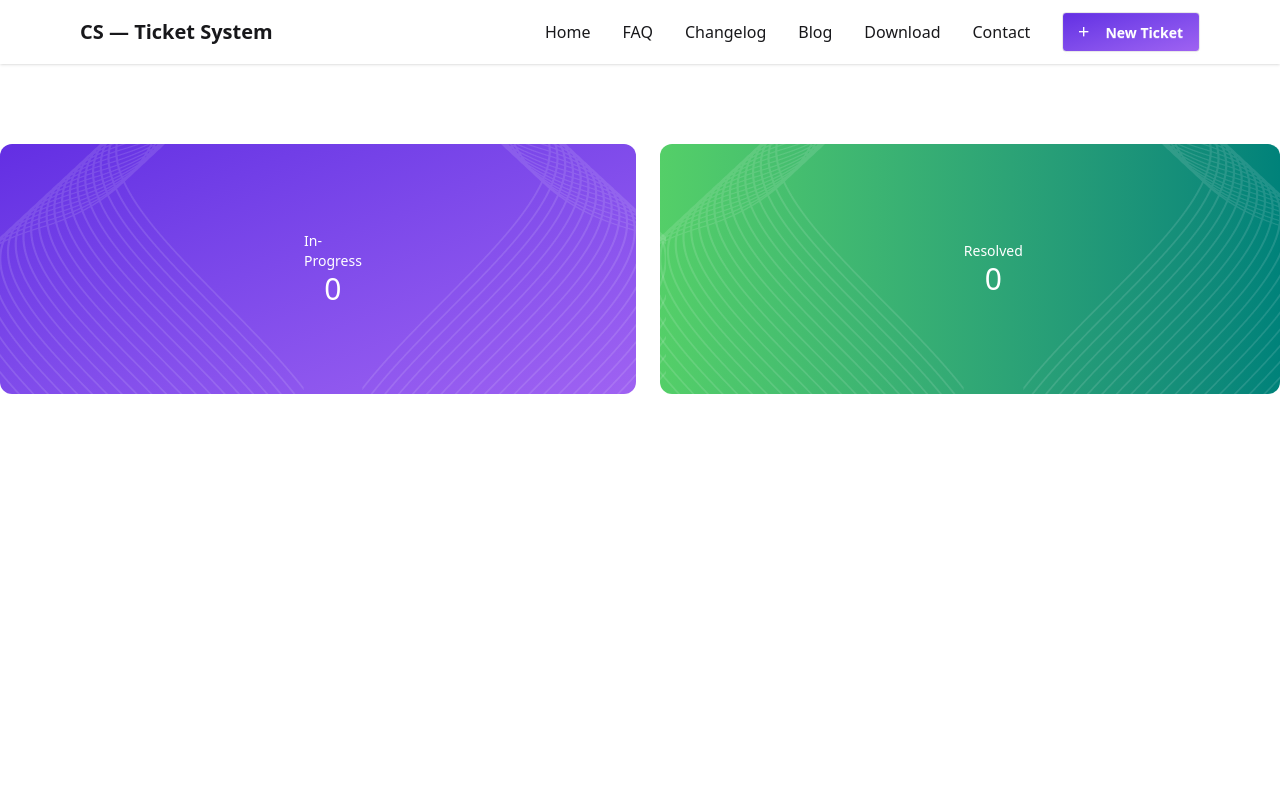
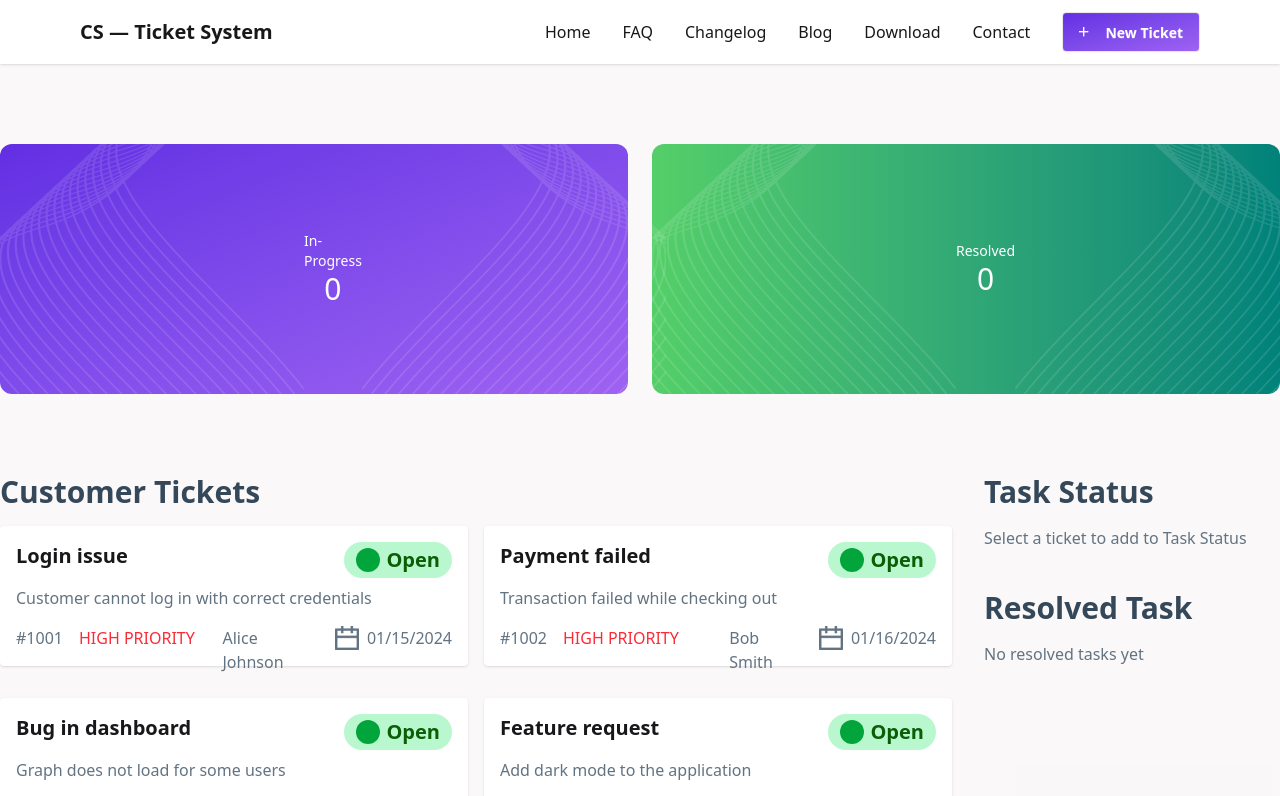
Before and after one commit to AmtazAhmedGazi/Customer-Support-Zone, a React (Vite) app: page / in a window 1280 px wide. Shown: the top 796 px of the page. Built offline with nearby package versions, Linux system fonts and the light colour scheme.

Commit message:
Added Task Status

```diff
--- /dev/null
+++ b/public/tickets.json
@@ -0,0 +1,137 @@
+[
+  {
+    "id": 1,
+    "title": "Login issue",
+    "description": "Customer cannot log in with correct credentials",
+    "customer": "Alice Johnson",
+    "priority": "High",
+    "status": "Open",
+    "createdAt": "01/15/2024"
+  },
+  {
+    "id": 2,
+    "title": "Payment failed",
+    "description": "Transaction failed while checking out",
+    "customer": "Bob Smith",
+    "priority": "High",
+    "status": "Open",
+    "createdAt": "01/16/2024"
+  },
+  {
+    "id": 3,
+    "title": "Bug in dashboard",
+    "description": "Graph does not load for some users",
+    "customer": "Charlie Brown",
+    "priority": "Medium",
+    "status": "Open",
+    "createdAt": "01/17/2024"
+  },
+  {
+    "id": 4,
+    "title": "Feature request",
+    "description": "Add dark mode to the application",
+    "customer": "Diana Prince",
+    "priority": "Low",
+    "status": "Open",
+    "createdAt": "01/18/2024"
+  },
+  {
+    "id": 5,
+    "title": "App crash",
+    "description": "App crashes on iOS 16.2",
+    "customer": "Ethan Hunt",
+    "priority": "High",
+    "status": "Open",
+    "createdAt": "01/19/2024"
+  },
+  {
+    "id": 6,
+    "title": "Email notifications not received",
+    "description": "Customer is not receiving any email alerts",
+    "customer": "Fiona Gallagher",
+    "priority": "Medium",
+    "status": "Open",
+    "createdAt": "01/20/2024"
+  },
+  {
+    "id": 7,
+    "title": "Password reset issue",
+    "description": "Reset link expired immediately",
+    "customer": "George Lucas",
+    "priority": "High",
+    "status": "Open",
+    "createdAt": "01/21/2024"
+  },
+  {
+    "id": 8,
+    "title": "Slow loading",
+    "description": "Dashboard takes more than 10 seconds to load",
+    "customer": "Hannah Baker",
+    "priority": "Medium",
+    "status": "Open",
+    "createdAt": "01/22/2024"
+  },
+  {
+    "id": 9,
+    "title": "Data sync problem",
+    "description": "Data from mobile app not syncing with server",
+    "customer": "Ian Malcolm",
+    "priority": "High",
+    "status": "Open",
+    "createdAt": "01/23/2024"
+  },
+  {
+    "id": 10,
+    "title": "UI glitch",
+    "description": "Buttons overlapping on smaller screens",
+    "customer": "Jessica Jones",
+    "priority": "Low",
+    "status": "Open",
+    "createdAt": "01/24/2024"
+  },
+  {
+    "id": 11,
+    "title": "Search not working",
+    "description": "Search results do not display correctly",
+    "customer": "Kevin Hart",
+    "priority": "Medium",
+    "status": "Open",
+    "createdAt": "01/25/2024"
+  },
+  {
+    "id": 12,
+    "title": "Incorrect billing",
+    "description": "Customer charged twice for the same order",
+    "customer": "Laura Palmer",
+    "priority": "High",
+    "status": "Open",
+    "createdAt": "01/26/2024"
+  },
+  {
+    "id": 13,
+    "title": "Notifications delayed",
+    "description": "Push notifications arrive late",
+    "customer": "Mark Ruffalo",
+    "priority": "Medium",
+    "status": "Open",
+    "createdAt": "01/27/2024"
+  },
+  {
+    "id": 14,
+    "title": "App freezing",
+    "description": "App freezes on Android devices after 10 mins",
+    "customer": "Nina Dobrev",
+    "priority": "High",
+    "status": "Open",
+    "createdAt": "01/28/2024"
+  },
+  {
+    "id": 15,
+    "title": "Profile picture upload fails",
+    "description": "Unable to upload profile pictures larger than 2MB",
+    "customer": "Oscar Isaac",
+    "priority": "Low",
+    "status": "Open",
+    "createdAt": "01/29/2024"
+  }
+]
--- a/src/App.jsx
+++ b/src/App.jsx
@@ -1,13 +1,48 @@
+import { Suspense, useState, useEffect } from "react";
 import "./App.css";
 import { ToastContainer } from "react-toastify";
 import Navbar from "./components/Navbar/Navbar";
 import Banner from "./components/Banner/Banner";
+import MainSection from "./components/MainSection/MainSection";
+
+const fetchTickets = async () => {
+  const res = await fetch("/tickets.json");
+  return res.json();
+};
+
+const ticketsPromise = fetchTickets();
+
 function App() {
+  const [tickets, setTickets] = useState([]);
+  const [tasks, setTasks] = useState([]);
+  const [resolvedTask, setResolvedTask] = useState([]);
+
+  useEffect(() => {
+    ticketsPromise.then((data) => setTickets(data));
+  }, []);
+
   return (
     <>
-      <Navbar></Navbar>
-      <Banner></Banner>
-
+      <div className="bg-[#d1c0c01f]">
+        <Navbar />
+        <Banner tasks={tasks} resolvedTask={resolvedTask} />
+        <Suspense
+          fallback={
+            <div className="flex justify-center items-center h-[300px]">
+              <span className="loading loading-spinner loading-4xl"></span>
+            </div>
+          }
+        >
+          <MainSection
+            tickets={tickets}
+            setTickets={setTickets}
+            tasks={tasks}
+            setTasks={setTasks}
+            resolvedTask={resolvedTask}
+            setResolvedTask={setResolvedTask}
+          />
+        </Suspense>
+      </div>
       <ToastContainer />
     </>
   );
--- a/src/components/Banner/Banner.jsx
+++ b/src/components/Banner/Banner.jsx
@@ -1,22 +1,22 @@
 import React from "react";
 import vectorImg from "../../assets/vector1.png";
 
-const Banner = () => {
+const Banner = ({ tasks, resolvedTask }) => {
   return (
-    <div className="flex gap-6 max-w-[1600px] mx-auto justify-center">
-      <div className="bg-linear-to-br from-[#632EE3] to-[#9F62F2] flex max-w-[708px]  rounded-xl">
+    <div className="flex flex-1 gap-6 max-w-[1440px] mx-auto justify-center mb-20">
+      <div className="bg-linear-to-br from-[#632EE3] to-[#9F62F2] flex rounded-xl w-[708px]">
         <img src={vectorImg} alt="" className="" />
         <div className="text-white flex flex-col justify-center items-center">
           <h2 className=" text-sm">In-Progress</h2>
-          <h3 className=" text-3xl">0</h3>
+          <h3 className=" text-3xl">{tasks.length}</h3>
         </div>
         <img src={vectorImg} alt="" className="scale-x-[-1]" />
       </div>
-      <div className="bg-linear-to-r from-[#54CF68] to-[#00827A] flex max-w-[708px]  rounded-xl">
+      <div className="bg-linear-to-r from-[#54CF68] to-[#00827A] flex  rounded-xl w-[708px]">
         <img src={vectorImg} alt="" className="" />
         <div className="text-white flex flex-col justify-center items-center">
           <h2 className=" text-sm">Resolved</h2>
-          <h3 className=" text-3xl">0</h3>
+          <h3 className=" text-3xl">{resolvedTask.length}</h3>
         </div>
         <img src={vectorImg} alt="" className="scale-x-[-1]" />
       </div>
--- /dev/null
+++ b/src/components/MainSection/MainSection.jsx
@@ -0,0 +1,72 @@
+import React from "react";
+import Tickets from "../Tickets/Tickets";
+import Task from "../Task/Task";
+
+const MainSection = ({
+  tickets,
+  setTickets,
+  tasks,
+  setTasks,
+  resolvedTask,
+  setResolvedTask,
+}) => {
+  return (
+    <div className="max-w-[1440px] mx-auto grid grid-cols-4 gap-8">
+      <Tickets
+        tickets={tickets}
+        setTickets={setTickets}
+        tasks={tasks}
+        setTasks={setTasks}
+      />
+
+      <div>
+        <div className="mb-10">
+          <h2 className="text-[#34485A] font-bold text-3xl mb-4">
+            Task Status
+          </h2>
+          <div>
+            {tasks.length === 0 ? (
+              <h2 className="text-[#627382]">
+                Select a ticket to add to Task Status
+              </h2>
+            ) : (
+              tasks.map((task) => (
+                <Task
+                  key={task.id}
+                  task={task}
+                  tasks={tasks}
+                  setTasks={setTasks}
+                  resolvedTask={resolvedTask}
+                  setResolvedTask={setResolvedTask}
+                />
+              ))
+            )}
+          </div>
+        </div>
+
+        <div>
+          <h2 className="text-[#34485A] font-bold text-3xl mb-4">
+            Resolved Task
+          </h2>
+          <div>
+            {resolvedTask.length === 0 ? (
+              <h2 className="text-[#627382]">No resolved tasks yet</h2>
+            ) : (
+              resolvedTask.map((task) => (
+                <div
+                  key={task.id}
+                  className="bg-green-100 p-4 mb-4 rounded shadow-sm"
+                >
+                  <h2 className="font-semibold text-xl">{task.title}</h2>
+                  <p className="text-[#627382]">✔ Completed</p>
+                </div>
+              ))
+            )}
+          </div>
+        </div>
+      </div>
+    </div>
+  );
+};
+
+export default MainSection;
--- a/src/components/Navbar/Navbar.jsx
+++ b/src/components/Navbar/Navbar.jsx
@@ -3,7 +3,7 @@ import plusImg from "../../assets/plus.png";
 
 const Navbar = () => {
   return (
-    <div className="max-w-[1600px] mx-auto navbar bg-base-100 shadow-sm px-20 mb-20">
+    <div className="max-w-[1600px] mx-auto navbar bg-base-100 shadow-sm px-20 mb-20 bg-base">
       <div className="navbar-start">
         <a className="text-xl font-bold">CS — Ticket System</a>
       </div>
--- /dev/null
+++ b/src/components/Task/Task.jsx
@@ -0,0 +1,22 @@
+import React from "react";
+
+const Task = ({ task, tasks, setTasks, resolvedTask, setResolvedTask }) => {
+  const handleResolve = (presentTask) => {
+    setTasks(tasks.filter((t) => t.id !== presentTask.id));
+    setResolvedTask([...resolvedTask, presentTask]);
+  };
+
+  return (
+    <div className="bg-base-100 p-4 mb-4 shadow-sm">
+      <h2 className="font-semibold text-xl mb-4">{task.title}</h2>
+      <button
+        onClick={() => handleResolve(task)}
+        className="w-full py-3 bg-[#02A53B] text-white rounded"
+      >
+        Complete
+      </button>
+    </div>
+  );
+};
+
+export default Task;
--- /dev/null
+++ b/src/components/Ticket/Ticket.jsx
@@ -0,0 +1,48 @@
+import React from "react";
+import calanderImg from "../../assets/calander.jpg";
+
+const Ticket = ({ ticket, tickets, setTickets, tasks, setTasks }) => {
+  const handleOpen = () => {
+    setTasks([...tasks, ticket]);
+    setTickets(tickets.filter((t) => t.id !== ticket.id));
+  };
+
+  return (
+    <div className="max-w-[513px] p-4 shadow-sm rounded bg-base-100 mb-4">
+      <div className="flex justify-between mb-2">
+        <h2 className="font-semibold text-xl">{ticket.title}</h2>
+        <button
+          onClick={handleOpen}
+          className="px-3 py-1 rounded-3xl font-semibold flex items-center text-xl bg-[#B9F8CF] text-[#0B5E06]"
+        >
+          <div className="p-3 rounded-4xl h-3 w-3 mr-1.5 bg-[#02A53B]"></div>
+          Open
+        </button>
+      </div>
+      <p className="text-[#627382] mb-4">{ticket.description}</p>
+      <div className="flex justify-between">
+        <div className="flex gap-4">
+          <h3 className="text-[#627382]">#100{ticket.id}</h3>
+          <h3
+            className={
+              ticket.priority === "Low"
+                ? "text-green-300"
+                : ticket.priority === "Medium"
+                ? "text-yellow-300"
+                : "text-red-500"
+            }
+          >
+            {ticket.priority.toUpperCase()} PRIORITY
+          </h3>
+        </div>
+        <div className="flex">
+          <h3 className="pr-4 text-[#627382]">{ticket.customer}</h3>
+          <img className="pr-2" src={calanderImg} alt="" />
+          <h3 className="text-[#627382]">{ticket.createdAt}</h3>
+        </div>
+      </div>
+    </div>
+  );
+};
+
+export default Ticket;
--- /dev/null
+++ b/src/components/Tickets/Tickets.jsx
@@ -0,0 +1,30 @@
+import React from "react";
+import Ticket from "../Ticket/Ticket";
+
+const Tickets = ({ tickets, setTickets, tasks, setTasks }) => {
+  return (
+    <div className="grid col-span-3 mb-20">
+      <h2 className="text-[#34485A] font-bold text-3xl mb-4">
+        Customer Tickets
+      </h2>
+      <div className="grid grid-cols-2 gap-4">
+        {tickets.length === 0 ? (
+          <h2 className="text-[#627382]">No tickets available</h2>
+        ) : (
+          tickets.map((ticket) => (
+            <Ticket
+              key={ticket.id}
+              ticket={ticket}
+              tickets={tickets}
+              setTickets={setTickets}
+              tasks={tasks}
+              setTasks={setTasks}
+            />
+          ))
+        )}
+      </div>
+    </div>
+  );
+};
+
+export default Tickets;
```
Also changed, not shown: src/assets/calander.jpg (added).
